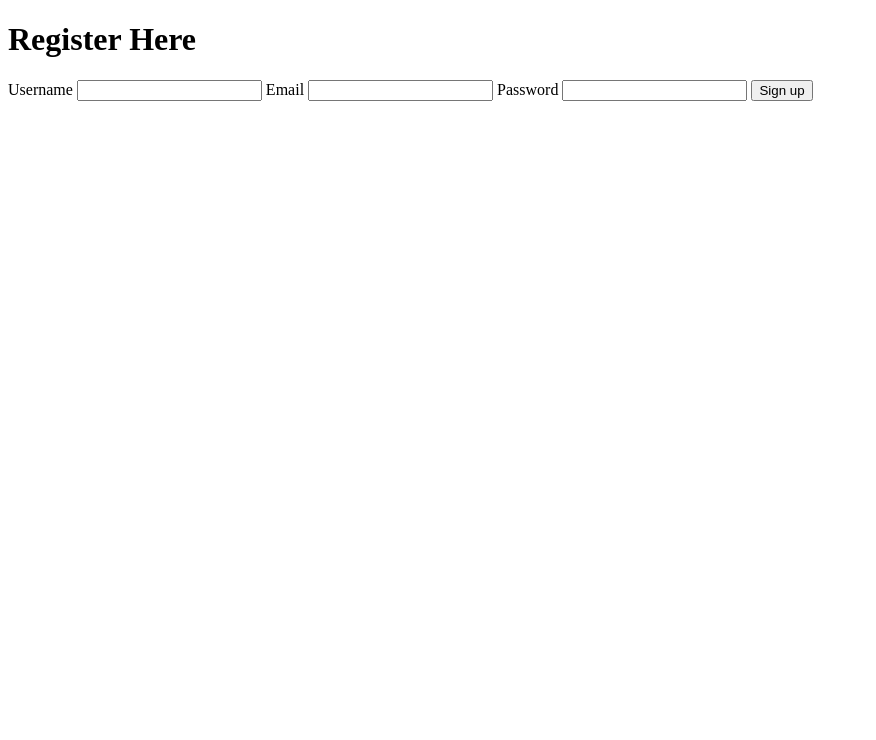
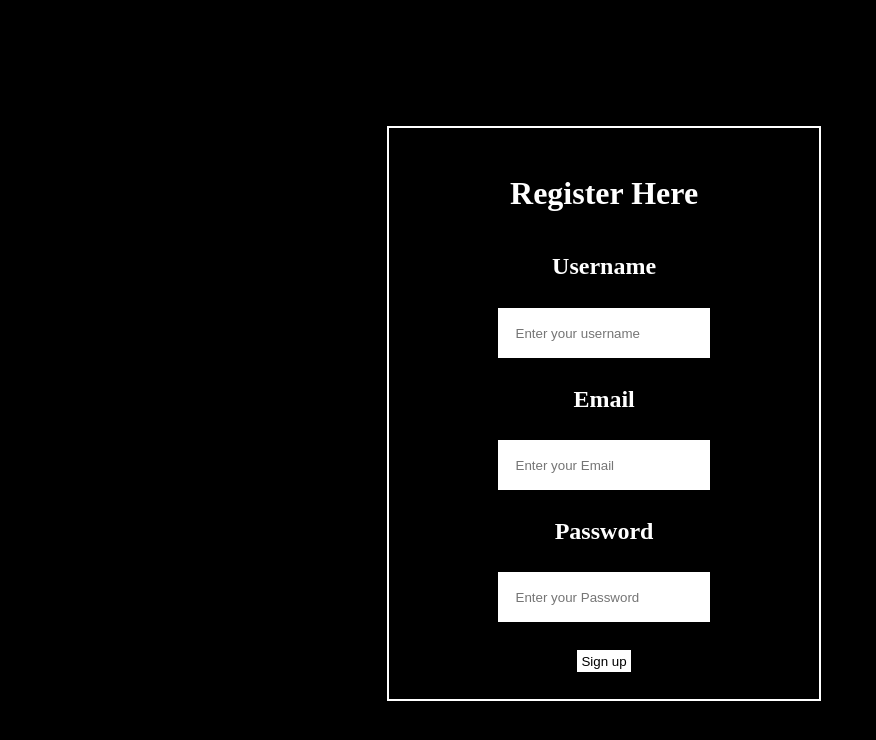
Before and after one commit to SreeHarsha-Kamisetty/QuickNotes, a website: page Frontend/register.html in a window 1280 px wide. Shown: the whole page, without its empty margins (0-876 px from the left). Drawn offline with Linux system fonts and the light colour scheme.

Commit message:
changes made to frontend

```diff
--- a/Frontend/index.css
+++ b/Frontend/index.css
@@ -28,3 +28,6 @@
         text-align: center;
         padding: 2%;
     }
+   main{
+    color: aliceblue;
+   }
--- a/Frontend/login.css
+++ b/Frontend/login.css
@@ -0,0 +1,38 @@
+body{
+    background-color: black;
+    color: white;
+}
+#main{
+    width: 30%;
+    height: 25%;
+    margin-left: 30%;
+    margin-top: 10%;
+    padding: 2%;
+    display: flex;
+    flex-direction: column;
+    align-items: center;
+    border: 2px solid white;
+    text-align: left;
+}
+
+#main input{
+    width: auto;
+    margin: 2%;
+    height: 5%;
+    padding: 2%;
+    border: 10px solid white;
+}
+#main button{
+    padding: 1%;
+    width: 10%;
+    background-color: white;
+    margin-top: 5%;
+    border: 1px solid black;
+    text-align: center;
+    /* box-shadow: turquoise 0px 0px 0px 3px ; */
+}
+#main button:hover{
+    color: black;
+    background-color: yellow;
+
+}
--- a/Frontend/register.css
+++ b/Frontend/register.css
@@ -0,0 +1,38 @@
+body{
+    background-color: black;
+    color: white;
+}
+#main{
+    width: 30%;
+    height: 25%;
+    margin-left: 30%;
+    margin-top: 10%;
+    padding: 2%;
+    display: flex;
+    flex-direction: column;
+    align-items: center;
+    border: 2px solid white;
+    text-align: left;
+}
+
+#main input{
+    width: auto;
+    margin: 2%;
+    height: 5%;
+    padding: 2%;
+    border: 10px solid white;
+}
+#main button{
+    padding: 1%;
+    width: 15%;
+    background-color: white;
+    margin-top: 5%;
+    border: 1px solid black;
+    text-align: center;
+    /* box-shadow: turquoise 0px 0px 0px 3px ; */
+}
+#main button:hover{
+    color: black;
+    background-color: yellow;
+
+}
--- a/Frontend/register.html
+++ b/Frontend/register.html
@@ -5,16 +5,17 @@
     <meta name="viewport" content="width=device-width, initial-scale=1.0">
     <title>Document</title>
     <link rel="stylesheet" href="register.css">
+    <!-- <link rel="stylesheet" href="login.css.css"> -->
 </head>
 <body>
-    <div>
+    <div id="main">
         <h1>Register Here </h1>
-        <label for="">Username</label>
-        <input type="text" name="username" id="username">
-        <label for="">Email</label>
-        <input type="text" id="email">
-        <label for="">Password</label>
-        <input type="password" id="password">
+        <h2>Username</h2>
+        <input type="text" name="username" id="username" placeholder="Enter your username">
+        <h2>Email</h2>
+        <input type="text" id="email" placeholder="Enter your Email">
+        <h2>Password</h2>
+        <input type="password" id="password" placeholder="Enter your Password">
         <button id="signup">Sign up</button>
     </div>
 </body>
```
Also changed, not shown: Frontend/index.html (+10 -1 lines), Frontend/login.html (+5 -2 lines).
